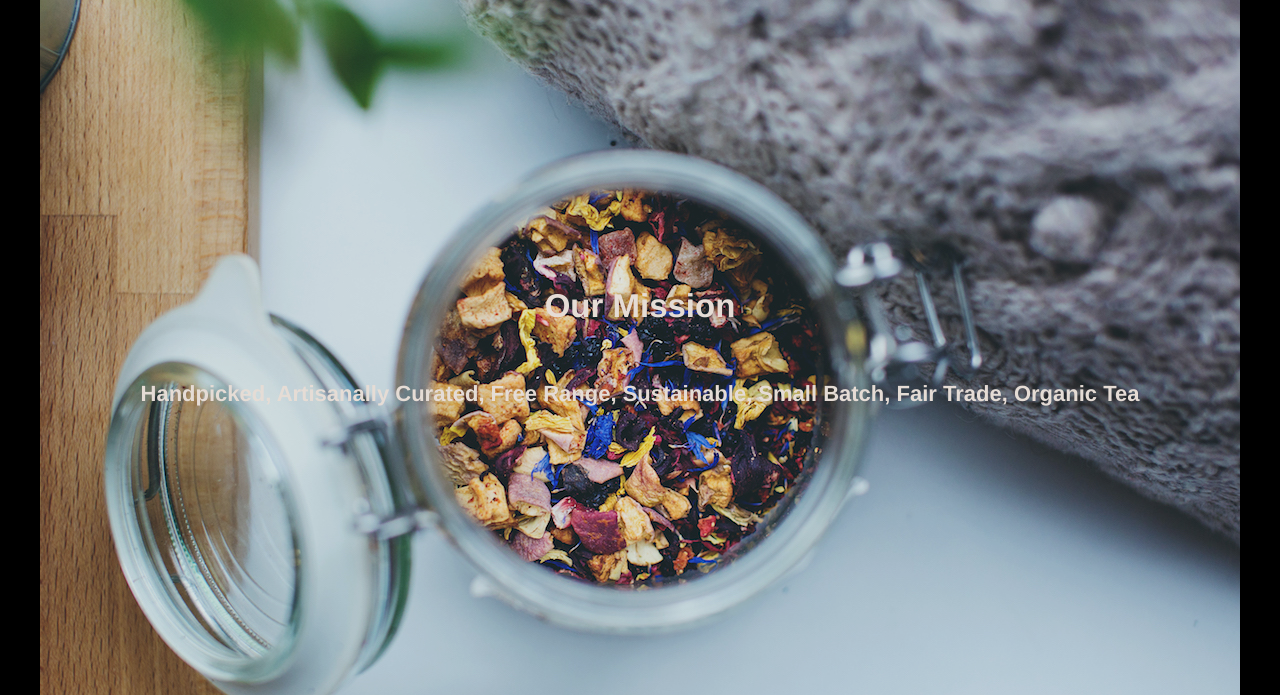
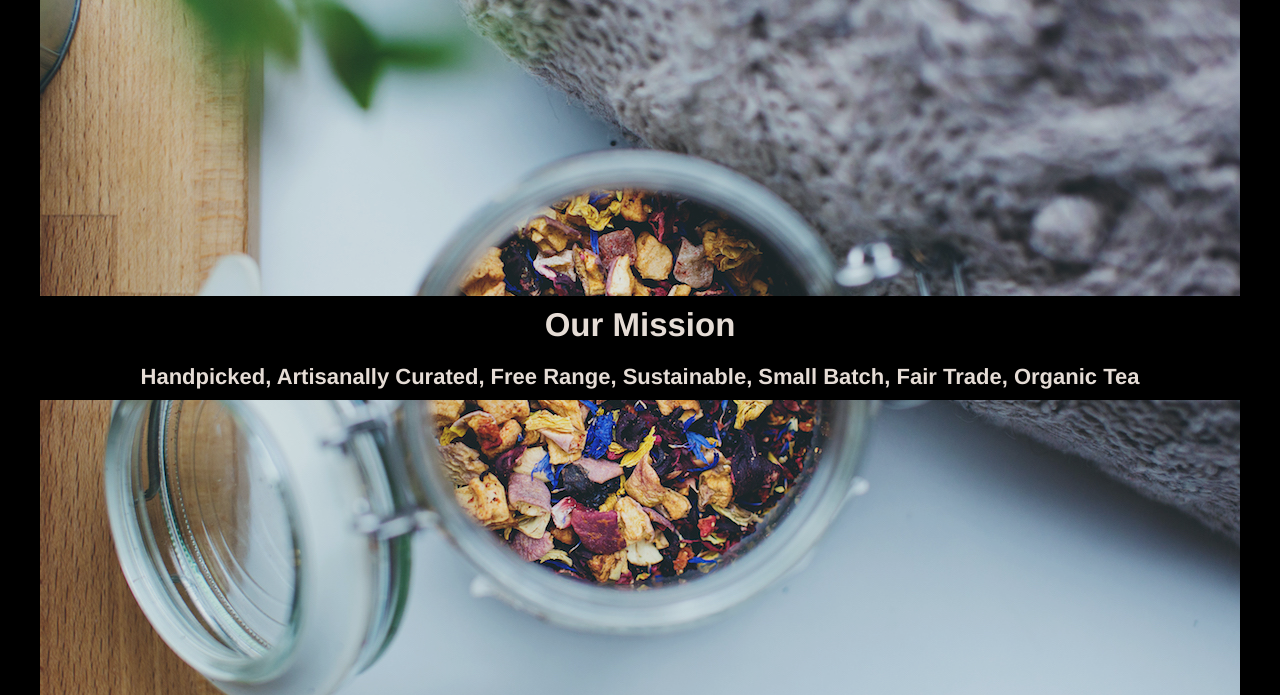
Before and after one commit to Treefarm1/Tea-Cozy, a plain HTML site: page index.html in a window 1280 px wide. Shown: the part 71-766 px from the top of the page. Drawn offline with Linux system fonts and the light colour scheme.

Commit message:
completed Our Mission heading and flex boxes

```diff
--- a/css/style.css
+++ b/css/style.css
@@ -44,7 +44,6 @@ body {
 .content {
   display: flex;
   width: 100%;
-  margin: 0 auto 78px auto;
   padding-top: 61px;
   height: 3000px;
   flex-direction: column;
@@ -56,13 +55,43 @@ body {
   background-image: url("../images/img-mission-background.jpg");
   height: 700px;
   width: 1200px;
-  flex-direction: column;
   justify-content: center;
   align-items: center;
 
+
+}
+.mission_middle {
+  display: flex;
+  flex-direction: column;
+  background-color: black;
+  width: 1200px;
+  height: auto;
+  align-items: center;
+  text-align: center;
+
+
+
 }
 
-.tea_month {
+
+.mission_middle h2 {
   display: flex;
-  flex-direction: column;
+  margin: 0;
+  padding: 10px;
+  width: 100%;
+  justify-content: center;
+
+
+
+
 }
+.mission_middle h4 {
+  display: flex;
+  margin: 0;
+  padding: 10px;
+  width: 100%;
+  justify-content: center;
+
+
+
+}
--- a/index.html
+++ b/index.html
@@ -20,8 +20,10 @@
   <!-- Main Body Content -->
   <div class="content">
     <div class="our_mission">
+      <div class="mission_middle">
       <h2>Our Mission</h2>
       <h4>Handpicked, Artisanally Curated, Free Range, Sustainable, Small Batch, Fair Trade, Organic Tea</h4>
+      </div>
     </div>
     <div class="tea_month">
     <h2>Tea of the Month</h2>
```
